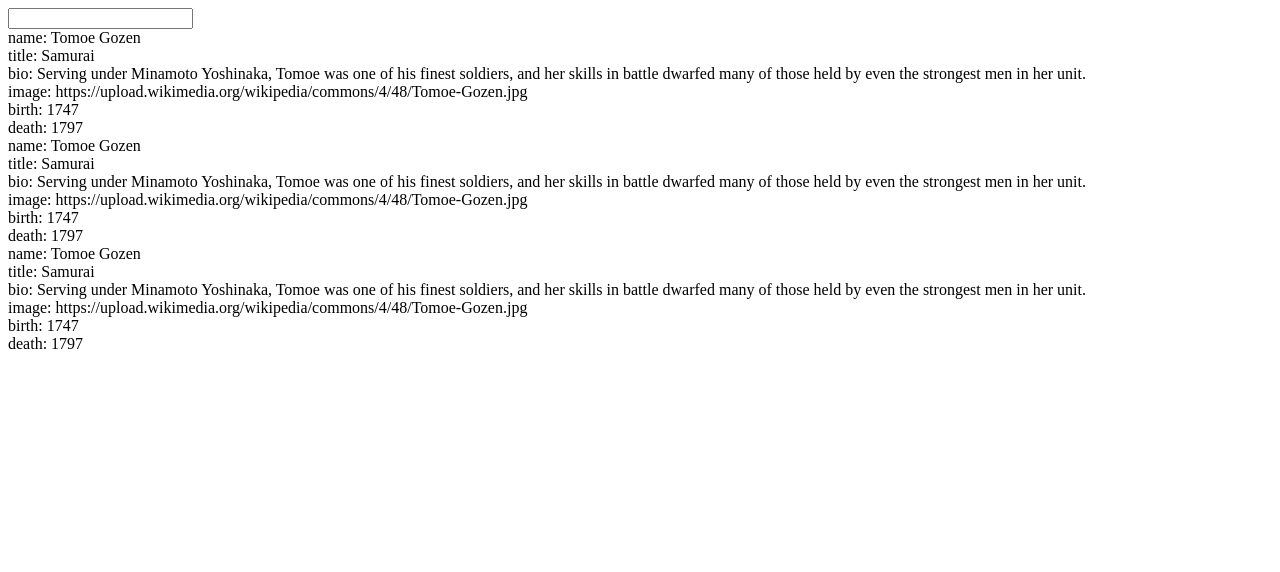
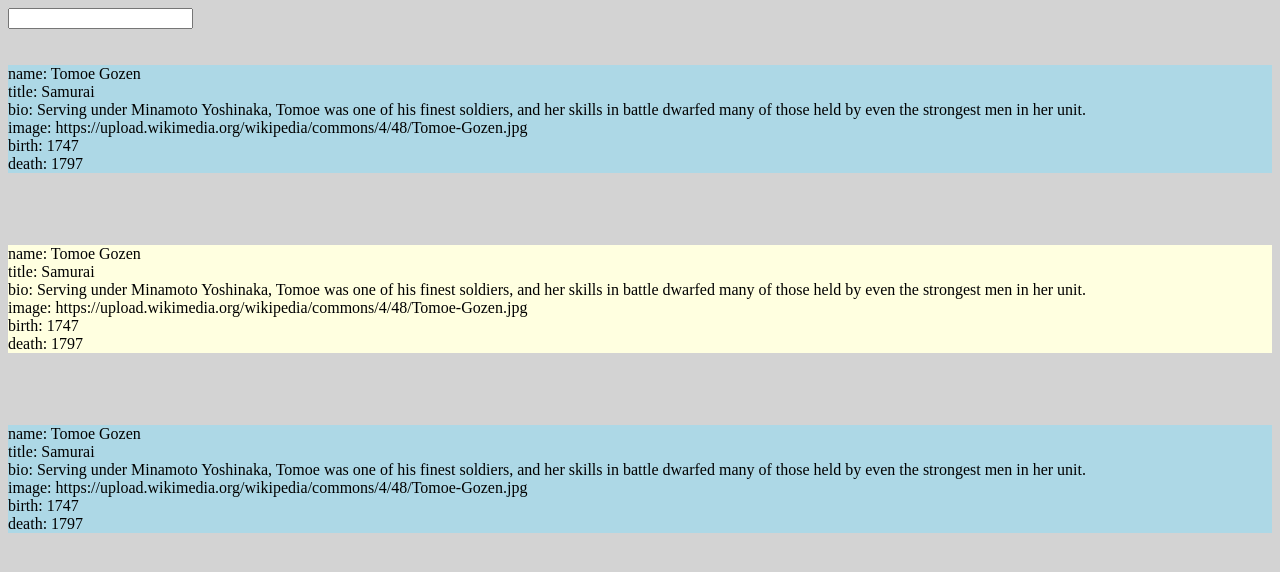
Before and after one commit to tkylesh/WYSISYG, a plain HTML site: page index.html in a window 1280 px wide. Drawn offline with Linux system fonts and the light colour scheme.

Commit message:
added css page and color to odd and even divs on page

```diff
--- a/index.html
+++ b/index.html
@@ -1,7 +1,7 @@
 <html>
 <head>
 	<title>WYSIWYG</title>
-	<link rel="stylesheet" type="text/css" src="wysiwyg.css">
+	<link rel="stylesheet" type="text/css" href="wysiwyg.css"></link>
 </head>
 <body>
 
--- a/wysiwyg.css
+++ b/wysiwyg.css
@@ -2,6 +2,10 @@ body{
 	background-color: lightgray;
 }
 
-.person_container{
-	background-color: dodgerblue;
+.person_container:nth-of-type(even){
+	background-color: lightyellow;
 }
+
+.person_container:nth-of-type(odd){
+	background-color: lightblue;
+}
--- a/wysiwyg.js
+++ b/wysiwyg.js
@@ -44,7 +44,7 @@ var ArrObjects = [
 // add a new div section for each object in the array
 for (var i =0; i< ArrObjects.length; i++){
 	//Add each person element to container and give each a common class and unique Id
-	outputEl.innerHTML += `<div class="person_container" id="person--${i}"><person><header>
+	outputEl.innerHTML += `<br/><br/><div class="person_container" id="person--${i}"><person><header>
 	name: ${ArrObjects[i]["name"]}<br/>
 	title: ${ArrObjects[i]["title"]}<br/></header>
 	<section>
@@ -56,7 +56,9 @@ for (var i =0; i< ArrObjects.length; i++){
 	death: ${ArrObjects[i]["lifespan"]["death"]}<br/>
 	</footer>
 	</person>
-	</div>`;
+	</div>
+	<br/>
+	<br/>`;
 }
 
 //Now containerEl will have elements in it
```
